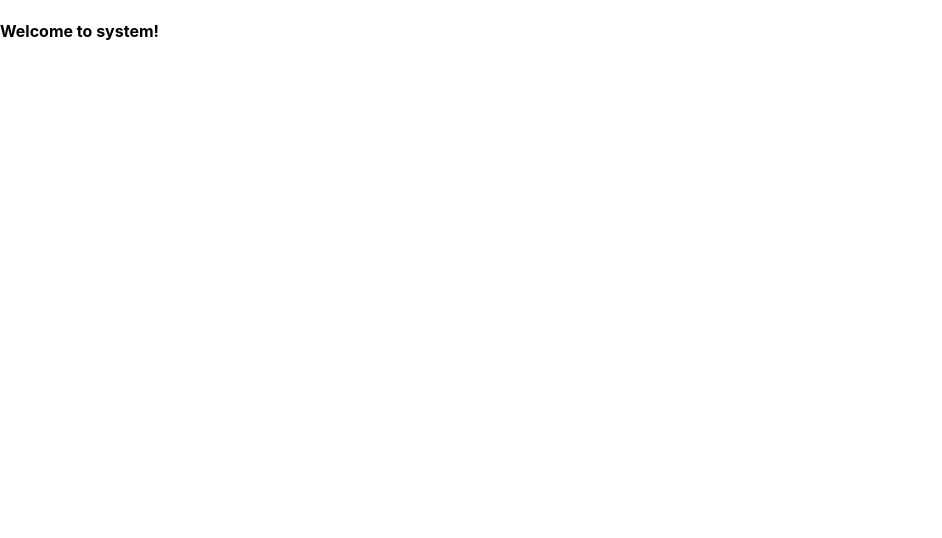
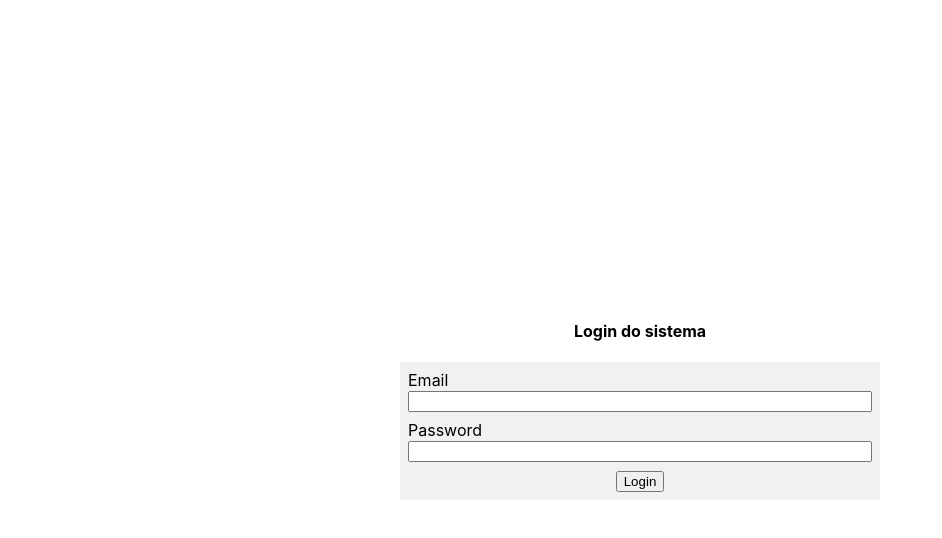
Before and after one commit to RFelixRocha/access-login, a React (Create React App) app: page / in a window 1280 px wide. Shown: the top 538 px of the page, without its empty margins (0-942 px from the left). Built offline with nearby package versions, Linux system fonts and the light colour scheme.

Commit message:
Create layout login

```diff
--- a/src/App.js
+++ b/src/App.js
@@ -1,9 +1,9 @@
-import './App.css';
-
+import './App.css'
+import Login from './pages/login'
 function App() {
   return (
     <div className="app">
-      <h4>Welcome to system!</h4>
+      <Login></Login>
     </div>
   );
 }
--- a/src/index.css
+++ b/src/index.css
@@ -1,3 +1,13 @@
+html {
+  box-sizing: border-box;
+}
+
+*,
+*::before,
+*::after {
+  box-sizing: inherit;
+}
+
 body {
   margin: 0;
   font-family: -apple-system, BlinkMacSystemFont, 'Segoe UI', 'Roboto', 'Oxygen',
--- /dev/null
+++ b/src/pages/login/index.jsx
@@ -0,0 +1,44 @@
+import React, { useState } from 'react'
+import "./styles.css"
+
+const Login = () => {
+
+  const [email, setEmail] = useState('')
+  const [password, setPassword] = useState('')
+
+  const handleSubmit = (e) => {
+    e.preventDefault()
+    console.log('Logim', { email, password })
+  }
+
+  return  (
+    <div id="login">
+      <h4>Login do sistema</h4>
+      <form className="form" onSubmit={ handleSubmit }>
+
+        <div className="field">
+          <label htmlFor="email">Email</label>
+          <input type="email" name="email" id="email"
+          value={ email }
+          onChange={ (e)  => setEmail(e.target.value)}
+          />
+        </div>
+
+        <div className="field">
+          <label htmlFor="password">Password</label>
+          <input type="password" name="password" id="password"
+          value={ password }
+          onChange={ (e) => setPassword(e.target.value) }
+          />
+        </div>
+
+        <div className="actions">
+          <button type="submit">Login</button>
+        </div>
+
+      </form>
+    </div>
+  )
+}
+
+export default Login
--- /dev/null
+++ b/src/pages/login/styles.css
@@ -0,0 +1,32 @@
+#login {
+  display: flex;
+  flex-direction: column;
+  align-items: center;
+  justify-content: center;
+  min-height: 100vh;
+  padding: 0 2rem;
+}
+
+#login .form {
+  background-color: #f1f1f1;
+  width: 100%;
+  max-width: 480px;
+  padding: 0.5rem;
+}
+
+#login .field {
+  margin-bottom: 0.5rem;
+}
+
+#login .field label {
+  display: block;
+}
+
+#login .field input {
+  width: 100%;
+}
+
+#login .actions {
+  text-align: center;
+  margin-top: 0.5rem;
+}
```
